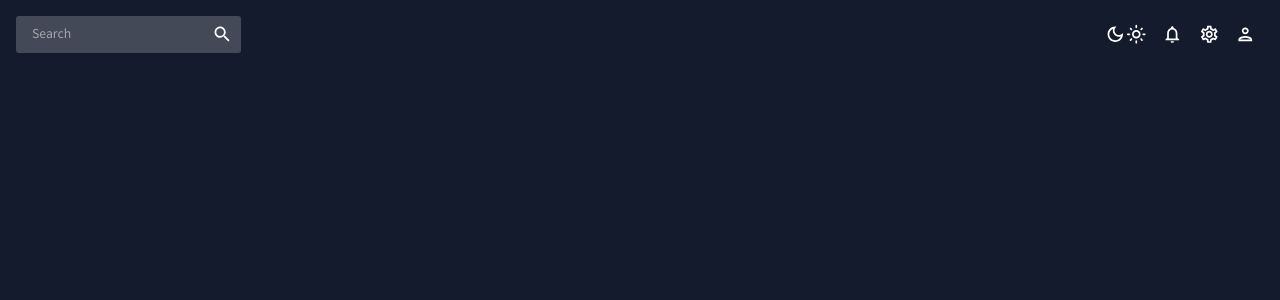
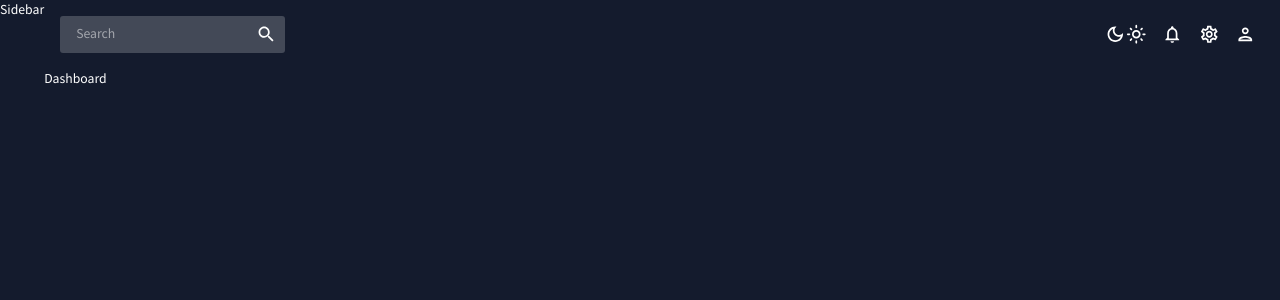
Before and after one commit to GogaImerlishvili/React__Admin__Dashboard, a React (Create React App) app: page / in a window 1280 px wide. Shown: the top 300 px of the page. Built offline with nearby package versions, Linux system fonts and the light colour scheme.

Commit message:
added routes

```diff
--- a/src/App.js
+++ b/src/App.js
@@ -1,18 +1,50 @@
 import { ColorModeContext,useMode } from "./theme";
+import { useState } from "react";
 import { CssBaseline,ThemeProvider } from "@mui/material";
+import {Routes,Route} from "react-router-dom"
 import Topbar from "./scenes/global/Topbar"
+import SideBar from "./scenes/global/SideBar";
+import Dashboard from "./scenes/dashboard";
+// import Team from "./scenes/team";
+// import Invoices from "./scenes/invoices";
+// import Contacts from "./scenes/contacts";
+// import Bar from "./scenes/bar";
+// import Form from "./scenes/form";
+// import Line from "./scenes/line";
+// import Pie from "./scenes/pie";
+// import FAQ from "./scenes/faq";
+// import Geography from "./scenes/geography";
+// import Calendar from "./scenes/calendar";
+
+
 
 function App() {
   const [theme,colorMode] = useMode()
+  const [isSidebar,setISidebar]= useState(true)
 
   return (
     <ColorModeContext.Provider value={colorMode}>
       <ThemeProvider theme={theme}>
         <CssBaseline />
+    <div className="app">
+    <SideBar  />
+      <main className="content">
 
-    <div className="app">
-      <main className="content">
     <Topbar />
+    <Routes>
+
+      <Route path="/" element={<Dashboard />} />
+      {/* <Route path="/team" element={<Team />} /> */}
+      {/* <Route path="/contacts" element={<Contacts />} /> */}
+      {/* <Route path="/invoices" element={<Invoices />} /> */}
+      {/* <Route path="/form" element={<Form />} /> */}
+      {/* <Route path="/bar" element={<Bar />} /> */}
+      {/* <Route path="/pie" element={<Pie/>} /> */}
+      {/* <Route path="/line" element={<Line />} /> */}
+      {/* <Route path="/faq" element={<FAQ />} />   */}
+      {/* <Route path="/geography" element={<Geography/>} /> */}
+      {/* <Route path="/calendar" element={<Calendar/>} />  */}
+    </Routes>
       </main>
     </div>
     </ThemeProvider>
```
